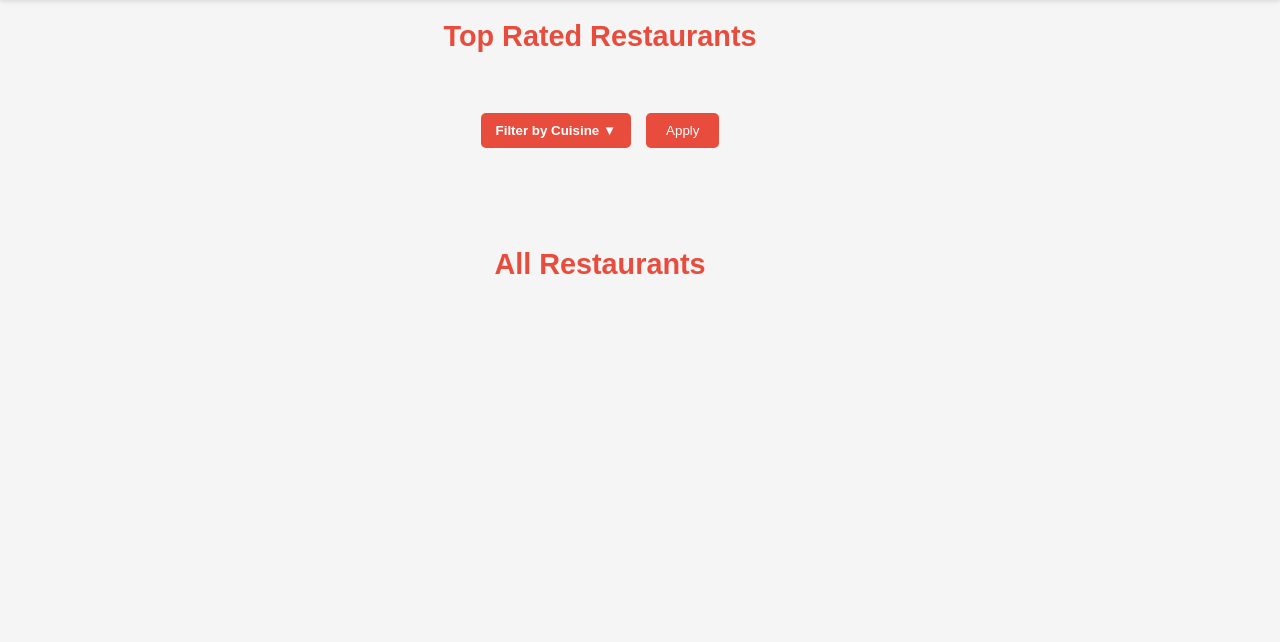
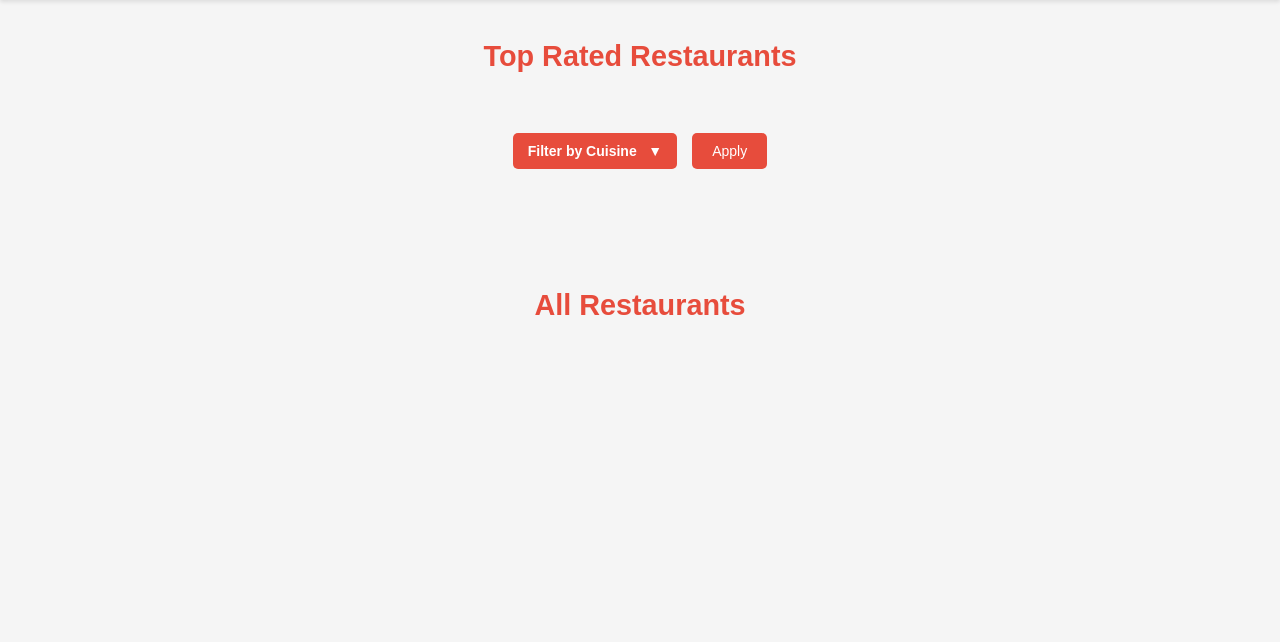
Before and after one commit to JobCorpz/Food-Advisor, a PHP site: page /Food-Advisor/dashboard.php in a window 1280 px wide. Shown: the part 74-716 px from the top of the page. Run offline with PHP 8.4, Linux system fonts and the light colour scheme; the visitor is signed in with stand-in values (Sample User, id 1); data that the repository does not hold is empty.

Commit message:
Fixed dashboard's centre and tidied up code

```diff
--- a/dashboard.php
+++ b/dashboard.php
@@ -89,6 +89,7 @@ function displayStars($rating) {
     <link rel="stylesheet" href="styles/dashboard.css">
 </head>
 <body>
+
     <header>
         <div class="header-left">
             <h1>Foodie</h1>
@@ -107,11 +108,12 @@ function displayStars($rating) {
         </div>
     </header>
 
+    <div id="centre">
         <main>
             <h2>Top Rated Restaurants</h2>
             <form method="get" class="filter-form">
                 <div class="cuisine-filter">
-                <button type="button" class="filter-toggle">Filter by Cuisine ▼</button>
+                    <button type="button" class="filter-toggle">Filter by Cuisine &nbsp; ▼</button>
                     <div class="filter-options">
                         <?php foreach ($cuisines as $cuisine): ?>
                             <label>
@@ -156,6 +158,7 @@ function displayStars($rating) {
                 <?php endforeach; ?>
             </div>
         </main>
+    </div>
 
     <footer>
         <p>© 2025 Foodie. All rights reserved.</p>
--- a/styles/dashboard.css
+++ b/styles/dashboard.css
@@ -101,6 +101,13 @@ header {
 }
 
 /* Main */
+
+#centre {
+    display: flex;
+    justify-content: center;
+    align-items: center;
+}
+
 main {
     flex: 1;
     max-width: 1200px;
@@ -114,6 +121,7 @@ main {
 main h2 {
     color: #e74c3c;
     font-size: 1.8em;
+    margin-top: 20px;
     margin-bottom: 20px;
     text-align: center;
 }
@@ -132,13 +140,11 @@ main h2 {
 }
 
 .filter-toggle {
-    background-color: #e74c3c;
-    color: white;
+    font-weight: bold;
     padding: 10px 15px;
     border: none;
     border-radius: 5px;
     cursor: pointer;
-    font-weight: bold;
     transition: background-color 0.2s;
 }
 
@@ -170,8 +176,6 @@ main h2 {
 }
 
 .filter-form button[type="submit"] {
-    background-color: #e74c3c;
-    color: white;
     padding: 10px 20px;
     border: none;
     border-radius: 5px;
@@ -181,6 +185,12 @@ main h2 {
 
 .filter-form button[type="submit"]:hover {
     background-color: #c0392b;
+}
+
+.filter-form button[type="submit"], .filter-toggle {
+    background-color: #e74c3c;
+    font-size: 14px;
+    color: white;
 }
 
 /* Restaurant Grid */
```
Lines whose indentation alone changed are shown as unchanged.
